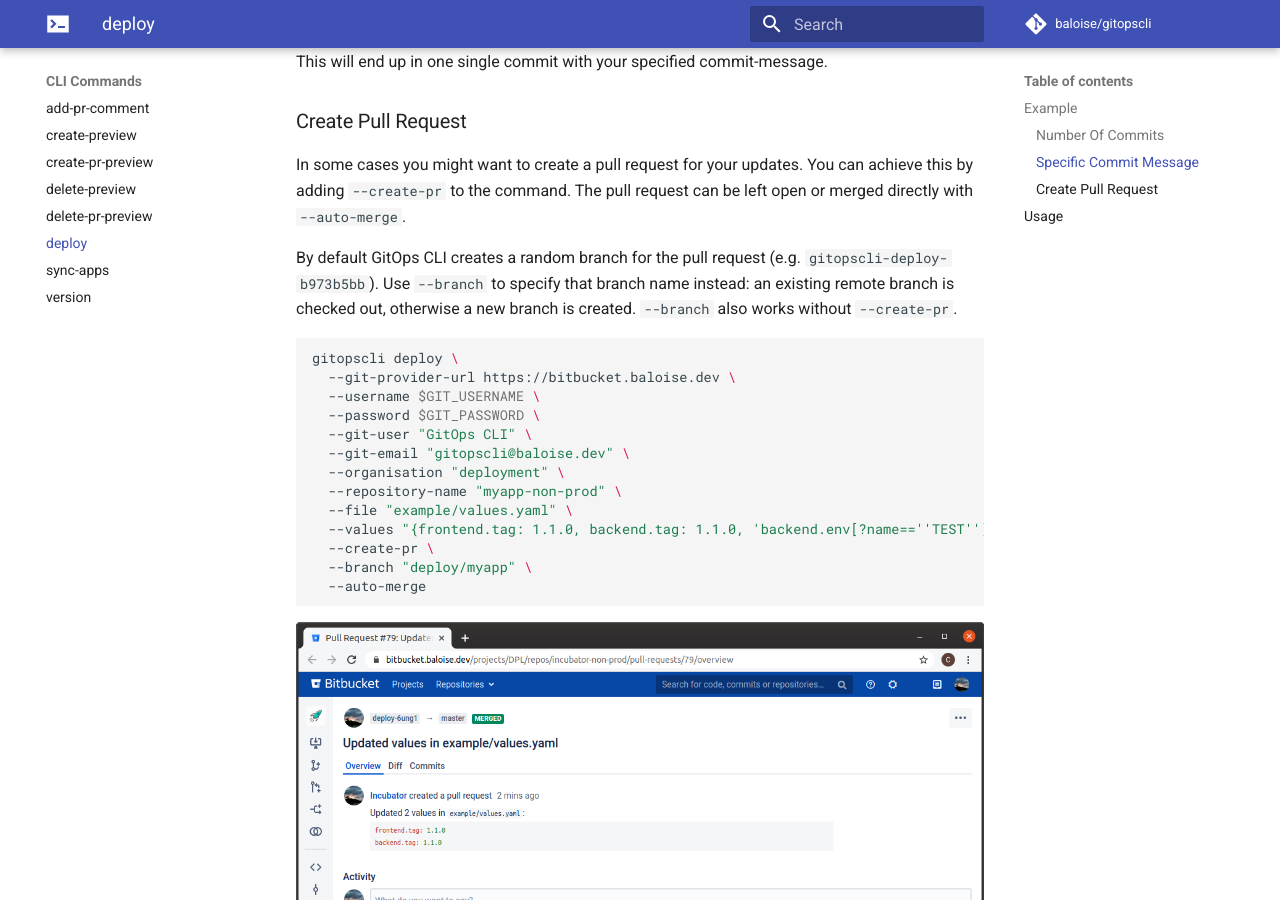
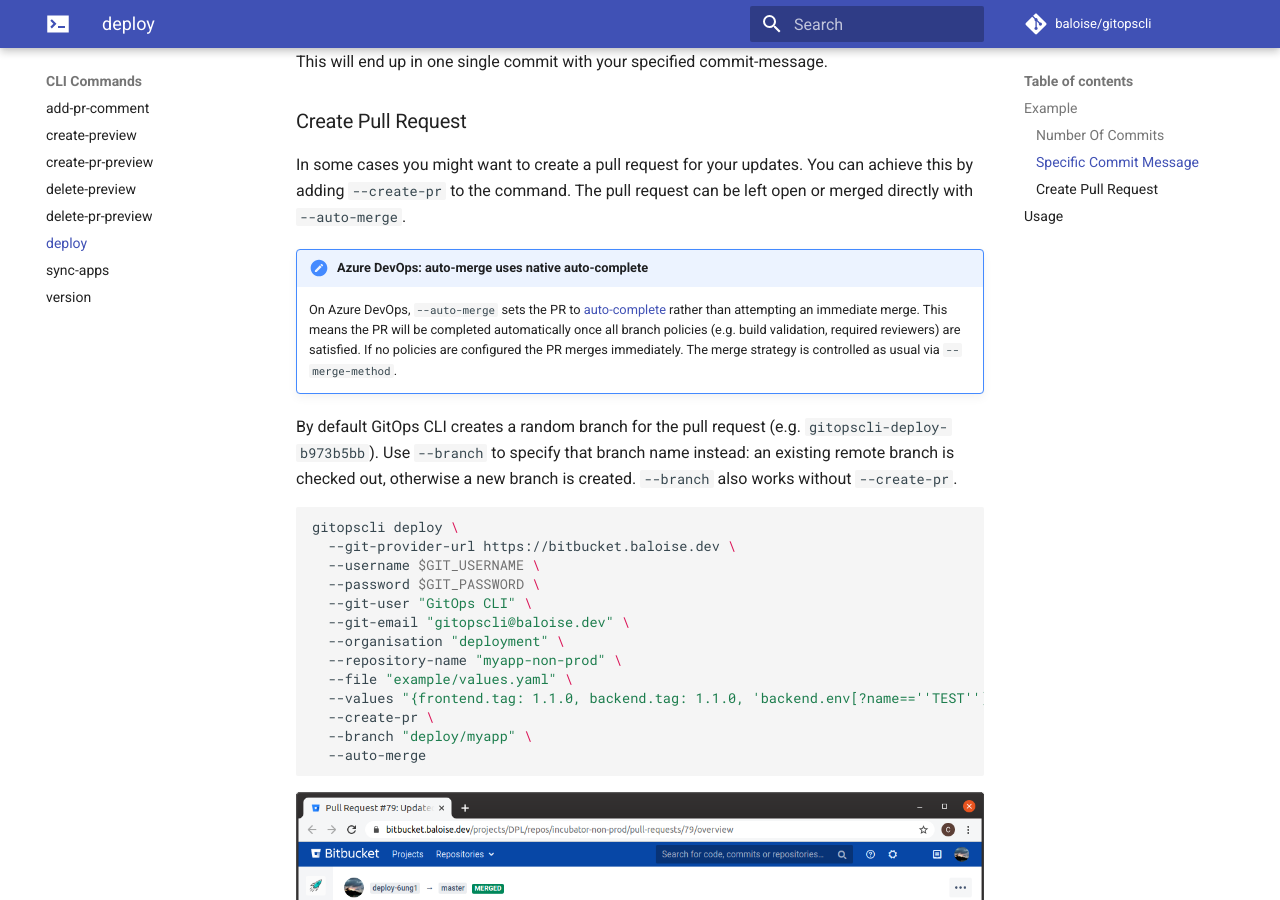
Before and after one commit to baloise/gitopscli, an MkDocs documentation site: the page built from docs/commands/deploy.md, in a window 1280 px wide and 900 px high, scrolled down 2185 px. Built offline with MkDocs 1.6.1 and Material for MkDocs 9.7.7, drawn with Linux system fonts in a browser that asks for light colours; comment, search, counter and statistics services are not loaded.

Commit message:
chore: added a note on the updated behaviour for ADO to the documentation
Signed-off-by: Dries Delanghe <Dries.Delanghe@baloise.be>

````diff
--- a/docs/commands/deploy.md
+++ b/docs/commands/deploy.md
@@ -99,6 +99,9 @@ This will end up in one single commit with your specified commit-message.
 
 In some cases you might want to create a pull request for your updates. You can achieve this by adding `--create-pr` to the command. The pull request can be left open or merged directly with `--auto-merge`.
 
+!!! note "Azure DevOps: auto-merge uses native auto-complete"
+    On Azure DevOps, `--auto-merge` sets the PR to [auto-complete](https://learn.microsoft.com/en-us/azure/devops/repos/git/complete-pull-requests) rather than attempting an immediate merge. This means the PR will be completed automatically once all branch policies (e.g. build validation, required reviewers) are satisfied. If no policies are configured the PR merges immediately. The merge strategy is controlled as usual via `--merge-method`.
+
 By default GitOps CLI creates a random branch for the pull request (e.g. `gitopscli-deploy-b973b5bb`). Use `--branch` to specify that branch name instead: an existing remote branch is checked out, otherwise a new branch is created. `--branch` also works without `--create-pr`.
 
 ```bash
````
